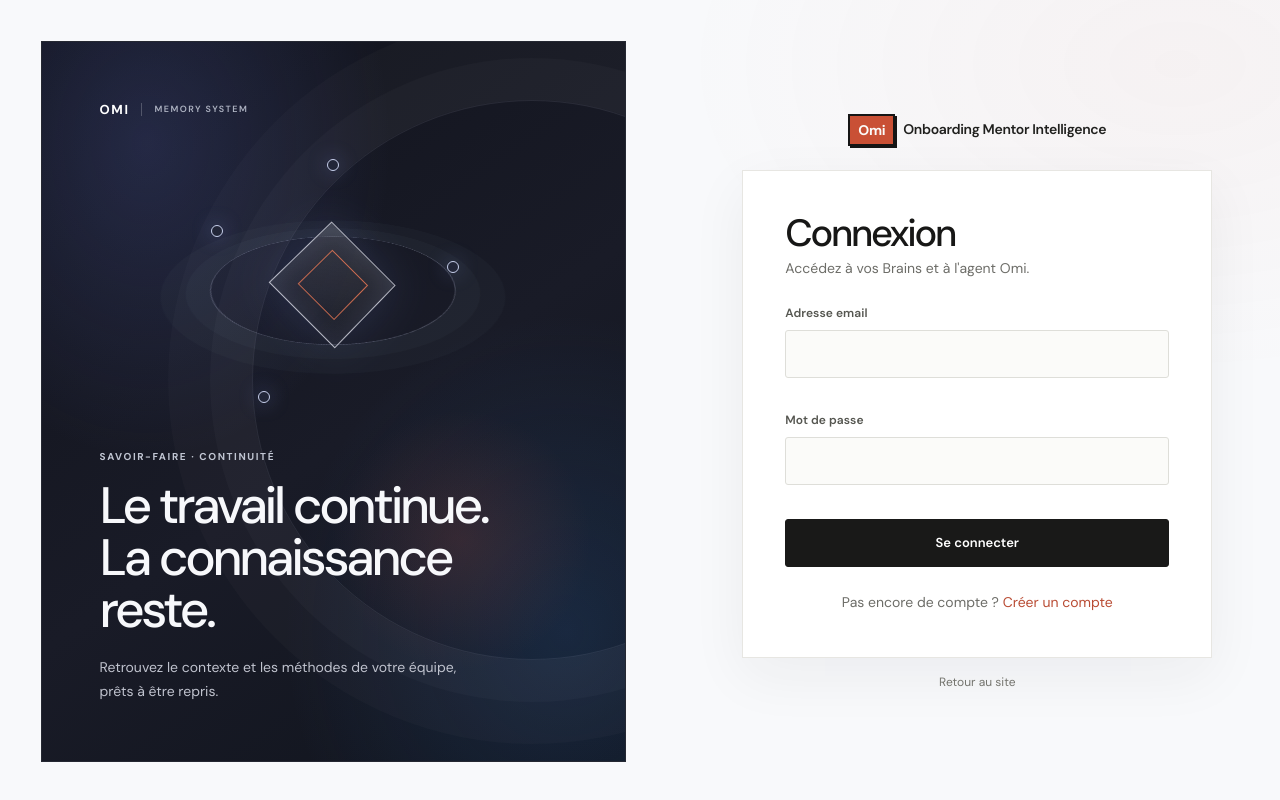
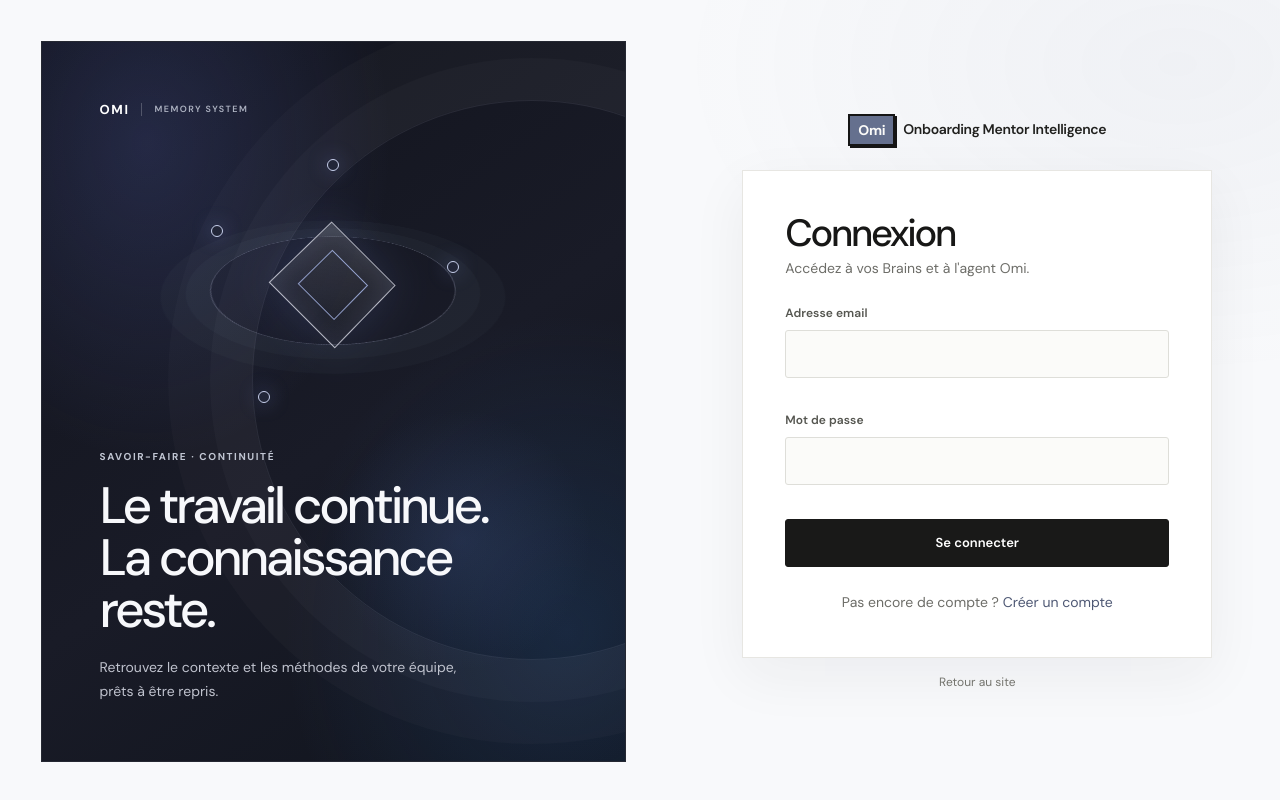
Before and after one commit to Smo-5161/obi-ai, a Next.js app: page /login in a window 1280 px wide. Shown: the top 800 px of the page. Built offline with nearby package versions, Linux system fonts and the light colour scheme; no server answers.

Commit message:
Remove orange identity from login page

```diff
--- a/src/app/globals.css
+++ b/src/app/globals.css
@@ -1607,3 +1607,36 @@ body { background: var(--background); color: var(--foreground); font-family: var
   .app-shell .app-shell__main .app-brain-card:hover,
   .auth-page__card button[type="submit"]:hover:not(:disabled) { transform: none; }
 }
+
+
+/* Keep the login page clear of the previous orange identity. */
+.auth-page--login {
+  --accent: #65708e;
+  --accent-bright: #45516f;
+  --accent-soft: #edf0f6;
+  background:
+    radial-gradient(ellipse at 92% 8%, rgba(86, 100, 137, .05), transparent 30%),
+    #f8f9fb;
+}
+.auth-page--login ::selection { background: #dfe3ee; color: #171716; }
+.auth-page--login :focus-visible { outline-color: #697696; }
+.auth-page--login .auth-page__aside::after {
+  background: radial-gradient(circle, rgba(82, 105, 171, .19), transparent 68%);
+}
+.auth-page--login .auth-page__art-core::after { border-color: rgba(169, 185, 235, .82); }
+.auth-page--login .auth-page__brand .auth-page__badge {
+  border-color: #191918;
+  background: #191918;
+  color: #fff;
+  box-shadow: none;
+}
+.auth-page--login .auth-page__card input:focus {
+  border-color: #7380a2;
+  box-shadow: 0 0 0 3px rgba(94, 112, 166, .14);
+}
+.auth-page--login .auth-page__card button[type="submit"]:hover:not(:disabled) {
+  border-color: #45516f;
+  background: #45516f;
+}
+.auth-page--login .auth-page__card a { color: #4e5874; }
+.auth-page--login .auth-page__card a:hover { color: #242b3a; }
```
